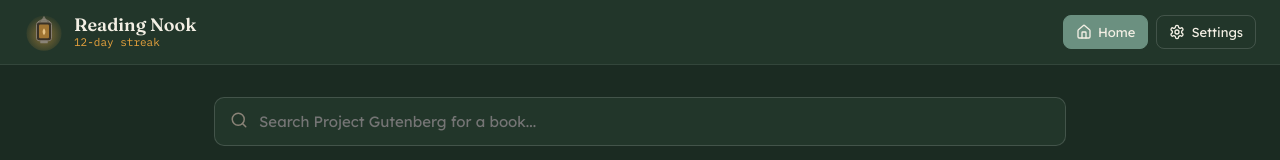
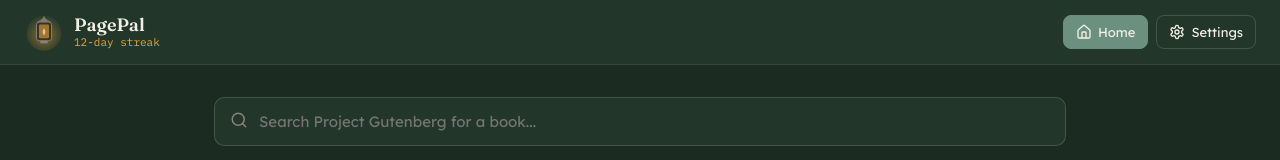
Before and after one commit to Zhuo-Xuan/PagePal, a React (Vite) app: page / in a window 1280 px wide. Shown: the top 160 px of the page. Built offline with nearby package versions, Linux system fonts and the light colour scheme.

Commit message:
Update Nav.jsx

```diff
--- a/src/components/Nav.jsx
+++ b/src/components/Nav.jsx
@@ -8,7 +8,7 @@ export default function Nav({ page, setPage, streak }) {
       <div className="nav-brand" onClick={() => setPage("home")}>
         <Lantern streak={streak} size={40} />
         <div>
-          <div className="nav-brand-title">Reading Nook</div>
+          <div className="nav-brand-title">PagePal</div>
           <div className="nav-brand-sub">{streak}-day streak</div>
         </div>
       </div>
```
